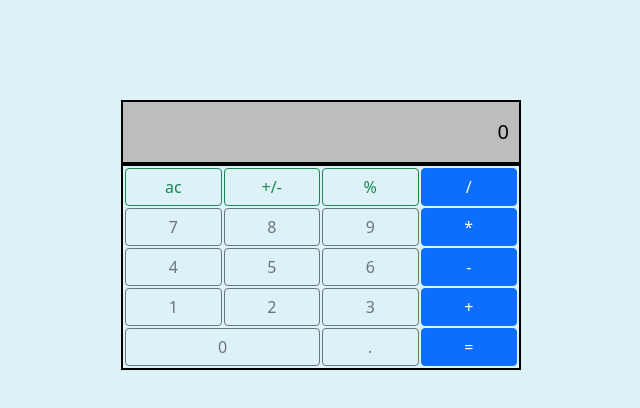
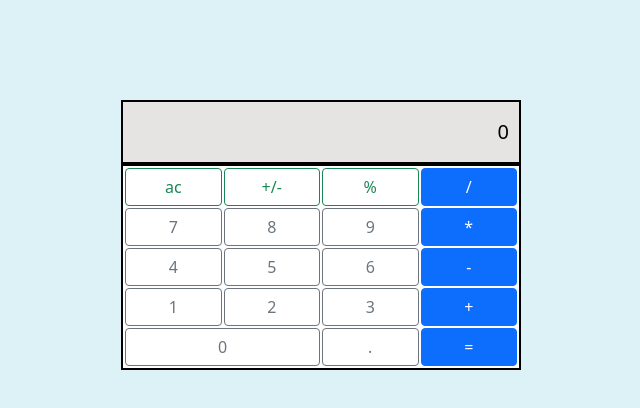
Before and after one commit to albertoe22/calculator, a plain HTML site: page index.html in a window 1280 px wide. Shown: the whole page, without its empty margins (319-959 px from the left). Drawn offline with nearby package versions, Linux system fonts and the light colour scheme.

Commit message:
changed some styling

```diff
--- a/script.js
+++ b/script.js
@@ -62,6 +62,9 @@ const display = document.getElementById('display');
 buttons.forEach((button)=> {
     button.addEventListener('click', () => {
         //displayValue = parseFloat(button.textContent);
+        if (button.textContent==='.' && display.textContent.includes('.')) {
+            return;
+        }
         displayValue += button.textContent;
         display.textContent=displayValue;
     });
--- a/style.css
+++ b/style.css
@@ -13,7 +13,7 @@ body {
 #display {
     flex:auto;
     padding: 15px 10px;
-    background-color: rgb(189, 189, 189);
+    background-color: rgb(230, 227, 227);
     color:black;
     text-align: end;
     font-size: 20px;
@@ -32,6 +32,7 @@ button {
     gap: 2px;
     border: solid 2px black;
     padding: 2px 2px;
+    background-color: white;
 }
 
 .wrapper button:nth-child(17) {
```
